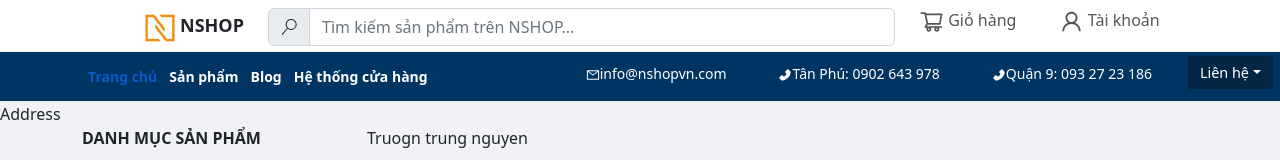
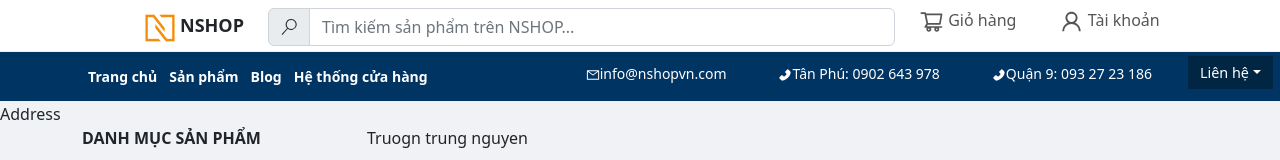
Before and after one commit to baconbao123/Nshop, a React (Create React App) app: page /store in a window 1280 px wide. In both pictures the pointer is over the link "Trang chủ". Shown: the top 160 px of the page. Built offline with nearby package versions, Linux system fonts and the light colour scheme.

Commit message:
pa gui navbar

```diff
--- a/src/components/navbar/Css/style.css
+++ b/src/components/navbar/Css/style.css
@@ -16,6 +16,14 @@
    width: 1320px;
    max-height: 95px;
    margin:  auto;
+}
+
+.nav .nav-link:hover{
+   color: white;
+}
+
+.nav .nav-link:focus{
+   color: white;
 }
 
 .nav .home-item,
@@ -56,11 +64,6 @@
    margin-top: 38px;
 }
 
-.nav .dropdown .btn :hover{
-
-
-}
-
 .nav .dropdown .sale-item {
    color: black;
 }
```
